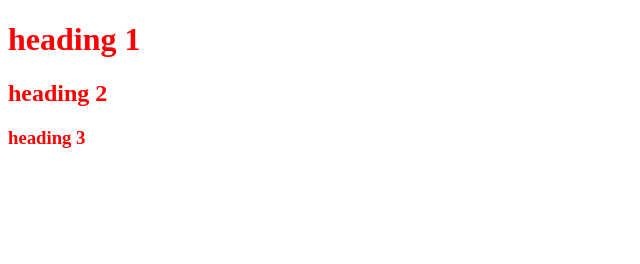
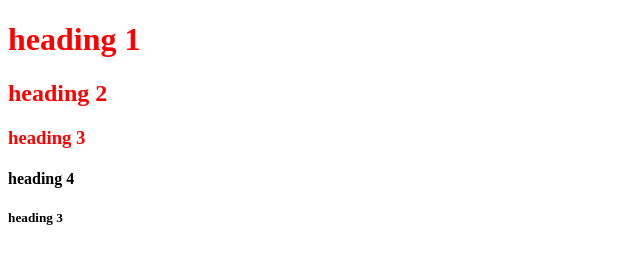
Before and after one commit to DivyanshuShivhare/Amazon-clone, a plain HTML site: page practise1/q1.html in a window 1280 px wide. Shown: the whole page, without its empty margins (0-640 px from the left). Drawn offline with Linux system fonts and the light colour scheme.

Commit message:
new heading added

```diff
--- a/practise1/q1.html
+++ b/practise1/q1.html
@@ -10,6 +10,8 @@
     <h1 class="heading">heading 1</h1>
     <h2 class="heading">heading 2</h2>
     <h3 class="heading">heading 3</h3>
+    <h4 class="heading">heading 4</h4>
+    <h5 class="heading">heading 3</h5>
 
 </body>
 </html>
```
